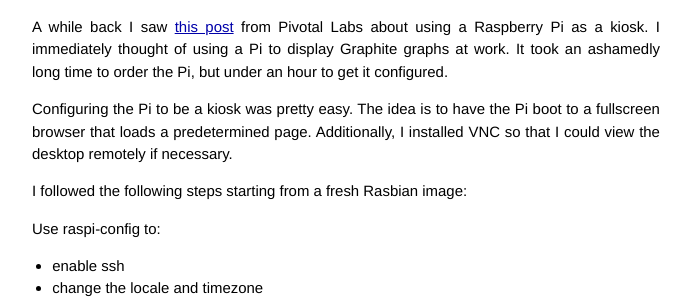
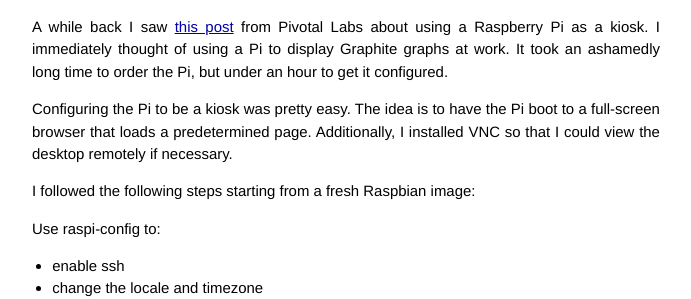
Before and after one commit to lanyonm/lanyonm.github.io, a Jekyll site: the page built from _posts/2013-05-31-pi-kiosk.md, in a window 1280 px wide and 900 px high. Shown: the part 156-455 px from the top of the window, without its empty margins (294-985 px from the left). Built offline with Jekyll 4.4.1, drawn with Linux system fonts in a browser that asks for light colours; some of the changed text lies outside the part shown.

Commit message:
spelling fixes

```diff
--- a/_posts/2013-05-31-pi-kiosk.md
+++ b/_posts/2013-05-31-pi-kiosk.md
@@ -3,15 +3,15 @@
 title: "Raspberry Pi Kiosk"
 description: "How to create a Raspberry Pi based kiosk"
 category: articles
-tags: [raspberry pi, kiosk]
+tags: [raspberry pi, kiosk, software]
 comments: true
 ---
 
 A while back I saw [this post](http://pivotallabs.com/using-a-raspberry-pi-as-an-information-radiator/) from Pivotal Labs about using a Raspberry Pi as a kiosk.  I immediately thought of using a Pi to display Graphite graphs at work.  It took an ashamedly long time to order the Pi, but under an hour to get it configured.
 
-Configuring the Pi to be a kiosk was pretty easy.  The idea is to have the Pi boot to a fullscreen browser that loads a predetermined page.  Additionally, I installed VNC so that I could view the desktop remotely if necessary.
+Configuring the Pi to be a kiosk was pretty easy.  The idea is to have the Pi boot to a full-screen browser that loads a predetermined page.  Additionally, I installed VNC so that I could view the desktop remotely if necessary.
 
-I followed the following steps starting from a fresh Rasbian image:
+I followed the following steps starting from a fresh Raspbian image:
 
 Use raspi-config to:
 
```
Also changed, not shown: other parts of _posts/2013-05-31-pi-kiosk.md (+2 -0 lines).
